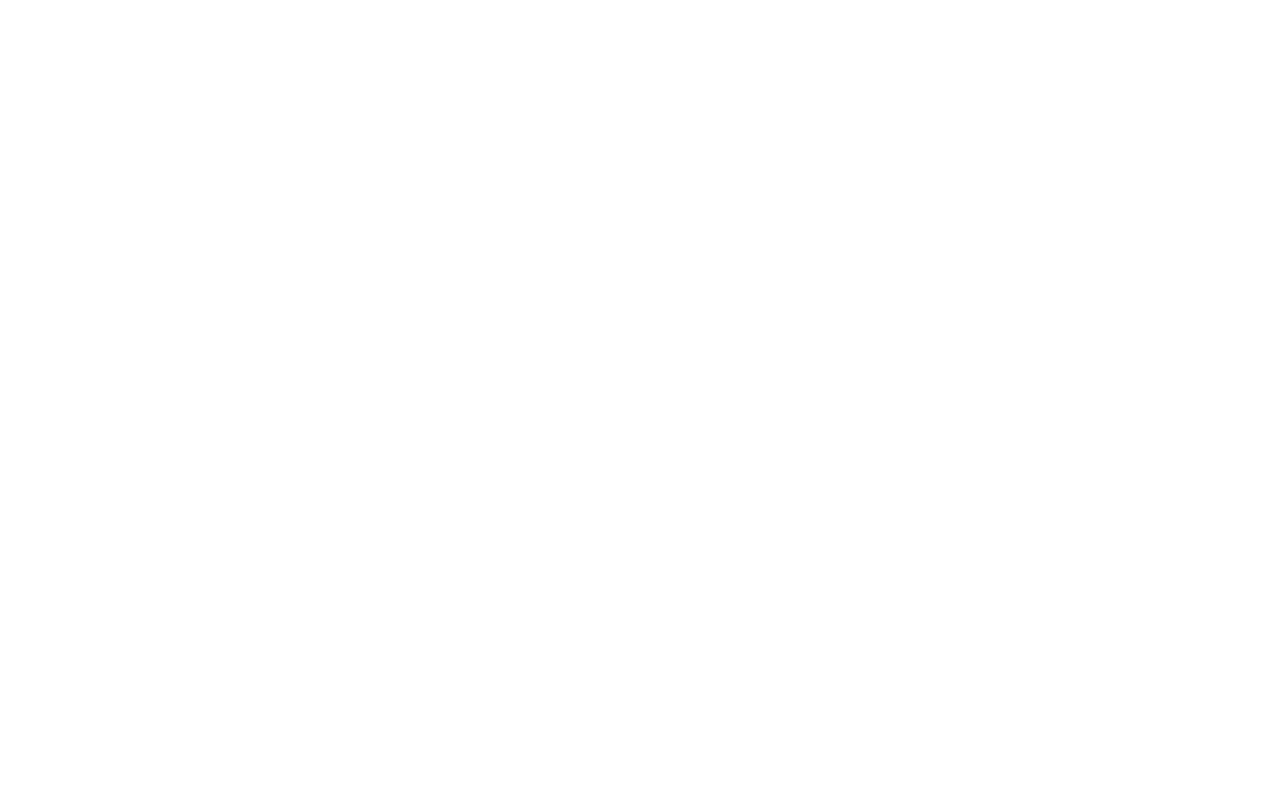
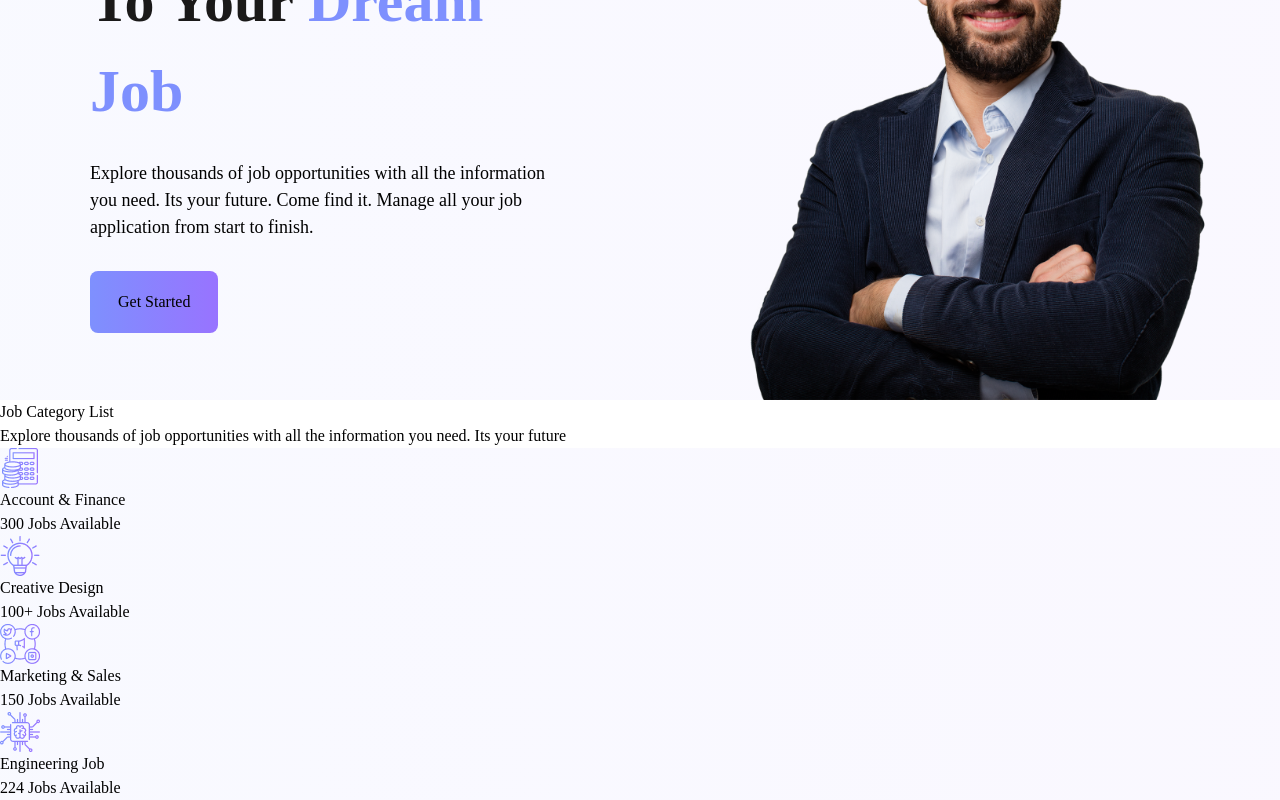
Before and after one commit to rabby-hasan-dev/job-opportunity, a React (Vite) app: page / in a window 1280 px wide. Shown: the part 312-1112 px from the top of the page. Before the commit the page ends 800 px from the top, so only its background shows below. Built offline with nearby package versions, Linux system fonts and the light colour scheme.

Commit message:
job category

```diff
--- a/src/component/Header/Header.css
+++ b/src/component/Header/Header.css
@@ -3,6 +3,7 @@
     justify-content: space-between;
     align-items: center;
    margin: 50px 100px 10px;
+
 }
 
 nav h1 {
--- a/src/component/Header/Header.jsx
+++ b/src/component/Header/Header.jsx
@@ -1,10 +1,12 @@
 import React from 'react';
 import { Link } from 'react-router-dom';
+
 import './Header.css'
 
 const Header = () => {
     return (
-        <nav>
+        <>
+            <nav>
             <h1>Job Opportunity </h1>
             <div>
                 <Link to="/" >Home</Link>
@@ -14,6 +16,9 @@
             </div>
             <button >Start Applying</button>
         </nav>
+
+        </>
+
     );
 };
 
--- /dev/null
+++ b/src/component/Home/Banner/Banner.css
@@ -0,0 +1,25 @@
+.banner-info{
+    padding: 50px 80px 50px 90px;
+}
+.banner-info h1 {
+    font-weight: 800;
+    font-size: 60px;
+    color: #1A1919;
+
+
+}
+.heading{
+  color: #7E90FE;
+}
+
+.banner-info p {
+    font-size: 18px;
+    margin-top: 24px;
+    margin-bottom: 30px;
+}
+
+.banner-info button {
+    padding: 19px 28px;
+    background: linear-gradient(90deg, #7E90FE 0%, #9873FF 100%);
+    border-radius: 8px;
+}
--- /dev/null
+++ b/src/component/Home/Banner/Banner.jsx
@@ -0,0 +1,20 @@
+import React from 'react';
+import './Banner.css'
+
+const Banner = () => {
+    return (
+        <>
+            <div className="banner-info">
+                <h1>One Step Closer To Your <span className='heading'> Dream Job</span></h1>
+                <p>Explore thousands of job opportunities with all the information you need. Its your future. Come find it. Manage all your job application from start to finish.</p>
+                <button>Get Started</button>
+            </div>
+           <div className="banner-img">
+            <img src="/src/assets/All Images/P3OLGJ1.png" alt="" />
+
+           </div>
+        </>
+    );
+};
+
+export default Banner;
--- /dev/null
+++ b/src/component/Home/Home.css
@@ -0,0 +1,6 @@
+.banner {
+    background: linear-gradient(90deg, rgba(126, 144, 254, 0.05) 0%, rgba(152, 115, 255, 0.05) 100%);
+    display: grid;
+    grid-template-columns: repeat(2,1fr);
+
+}
--- a/src/component/Home/Home.jsx
+++ b/src/component/Home/Home.jsx
@@ -1,10 +1,20 @@
 import React from 'react';
+import Banner from './Banner/Banner';
+import './Home.css'
+import JobCatagory from './JobCatagory/JobCatagory';
 
 const Home = () => {
     return (
-        <div>
-            <h2>Home page</h2>
-        </div>
+
+         <main >
+            <section className='banner'>
+            <Banner></Banner>
+            </section>
+            <section className='mt-28'>
+                <JobCatagory></JobCatagory>
+            </section>
+         </main>
+
     );
 };
 
--- /dev/null
+++ b/src/component/Home/JobCatagory/JobCatagory.jsx
@@ -0,0 +1,37 @@
+import React from 'react';
+import './jobCatagory.css'
+
+const JobCatagory = () => {
+    return (
+        <>
+            <div className="job-heading text-center">
+                <h1 className='text-5xl mb-4'>Job Category List</h1>
+                <p>Explore thousands of job opportunities with all the information you need. Its your future</p>
+            </div>
+            <div className="job-category grid grid-cols-4 gap-6  mt-8">
+             <div className='card p-10 rounded-lg bg'>
+                <img src="/src/assets/Icons/accounts 1.png" alt="" />
+                <h3 className='text-xl mt-4'>Account & Finance</h3>
+                <p>300 Jobs Available</p>
+             </div>
+             <div className='card p-10 rounded-lg bg'>
+                <img src="/src/assets/Icons/business 1.png" alt="" />
+                <h3 className='text-xl mt-4'>Creative Design</h3>
+                <p>100+ Jobs Available</p>
+             </div>
+             <div className='card p-10 rounded-lg bg'>
+                <img src="/src/assets/Icons/social-media 1.png" alt="" />
+                <h3 className='text-xl mt-4'>Marketing & Sales</h3>
+                <p>150 Jobs Available</p>
+             </div>
+             <div className='card p-10 rounded-lg bg'>
+                <img src="/src/assets/Icons/chip 1.png" alt="" />
+                <h3 className='text-xl mt-4'>Engineering Job</h3>
+                <p>224 Jobs Available</p>
+             </div>
+            </div>
+        </>
+    );
+};
+
+export default JobCatagory;
--- /dev/null
+++ b/src/component/Home/JobCatagory/jobCatagory.css
@@ -0,0 +1,3 @@
+ .card{
+    background: linear-gradient(90deg, rgba(126, 144, 254, 0.05) 0%, rgba(152, 115, 255, 0.05) 100%);
+}
--- a/src/index.css
+++ b/src/index.css
@@ -4,4 +4,5 @@
 
 *{
     font-family: 'Manrope';
+
 }
```
Also changed, not shown: src/assets/All Images/P3OLGJ1.png (renamed from src/assets/All Images/P3OLGJ1 copy 1.png).
